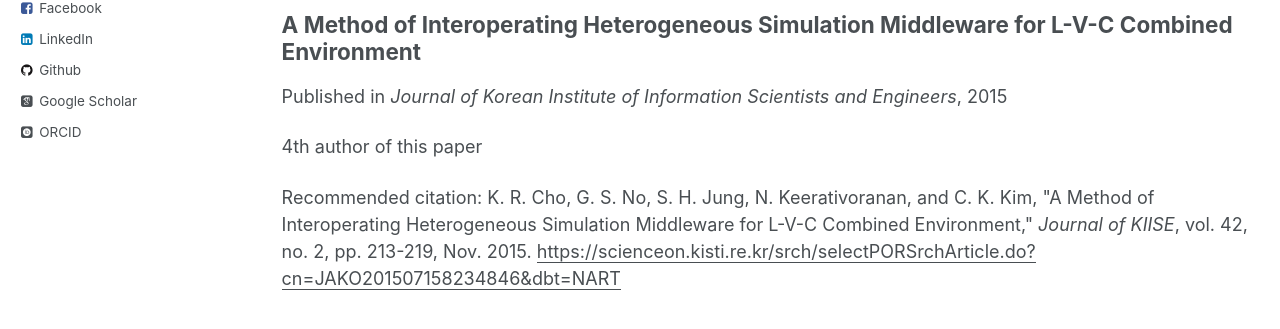
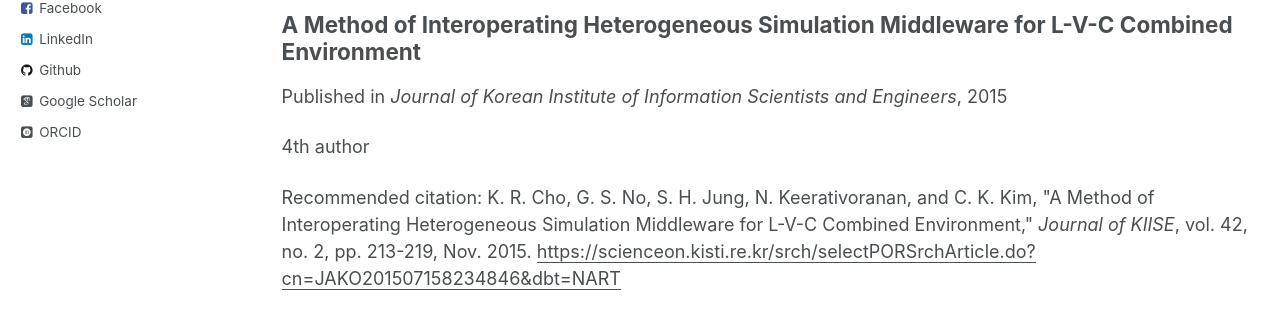
Before and after one commit to KeNopphon/KeNopphon.github.io, a Jekyll site: the page built from _pages/publications.md, in a window 1280 px wide and 900 px high, scrolled down 1505 px. Shown: the part 387-716 px from the top of the window. Built offline with Jekyll 4.4.1, drawn with Linux system fonts in a browser that asks for light colours; some web fonts are replaced.

Commit message:
Update paper-number-1.md

```diff
--- a/_publications/paper-number-1.md
+++ b/_publications/paper-number-1.md
@@ -2,7 +2,7 @@
 title: "A Method of Interoperating Heterogeneous Simulation Middleware for L-V-C Combined Environment"
 collection: publications
 permalink: /publication/paper-number-1
-excerpt: '4th author of this paper'
+excerpt: '4th author'
 date: 2015-02-15
 venue: 'Journal of Korean Institute of Information Scientists and Engineers'
 paperurl: 'https://scienceon.kisti.re.kr/srch/selectPORSrchArticle.do?cn=JAKO201507158234846&dbt=NART'
```
